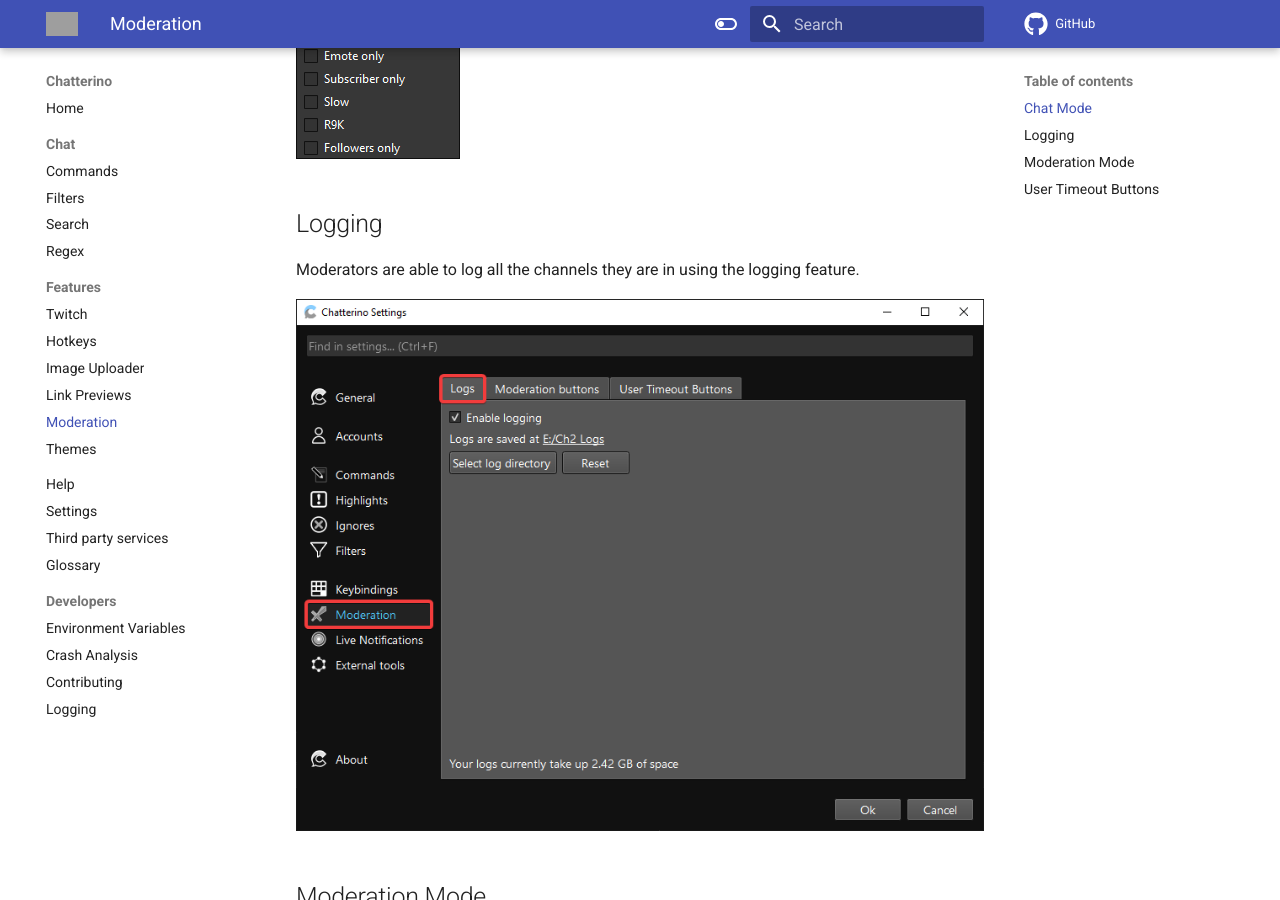
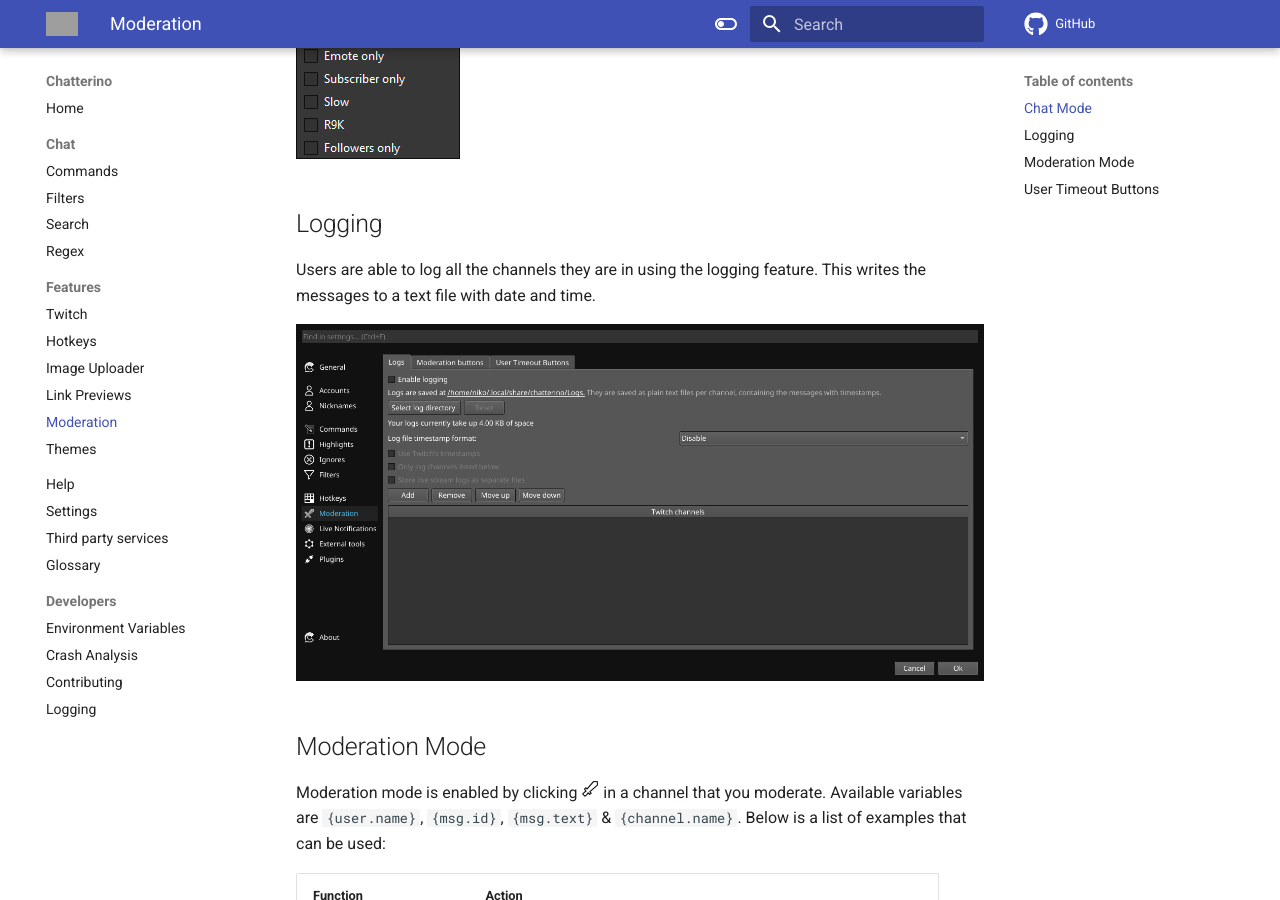
Before and after one commit to Chatterino/wiki, an MkDocs documentation site: the page built from docs/Moderation.md, in a window 1280 px wide and 900 px high, scrolled down 446 px. Built offline with MkDocs 1.6.1 and Material for MkDocs 9.7.7, drawn with Linux system fonts in a browser that asks for light colours; comment, search, counter and statistics services are not loaded; grey boxes are pictures that could not be loaded.

Commit message:
Improved the description of the logging feature and updated the image of the logging tab.

```diff
--- a/docs/Moderation.md
+++ b/docs/Moderation.md
@@ -12,7 +12,7 @@
 
 ## Logging
 
-Moderators are able to log all the channels they are in using the logging feature.
+Users are able to log all the channels they are in using the logging feature. This writes the messages to a text file with date and time.
 
 ![Logging](./images/moderation/logging.png)
 
```
Also changed, not shown: docs/images/moderation/logging.png.
